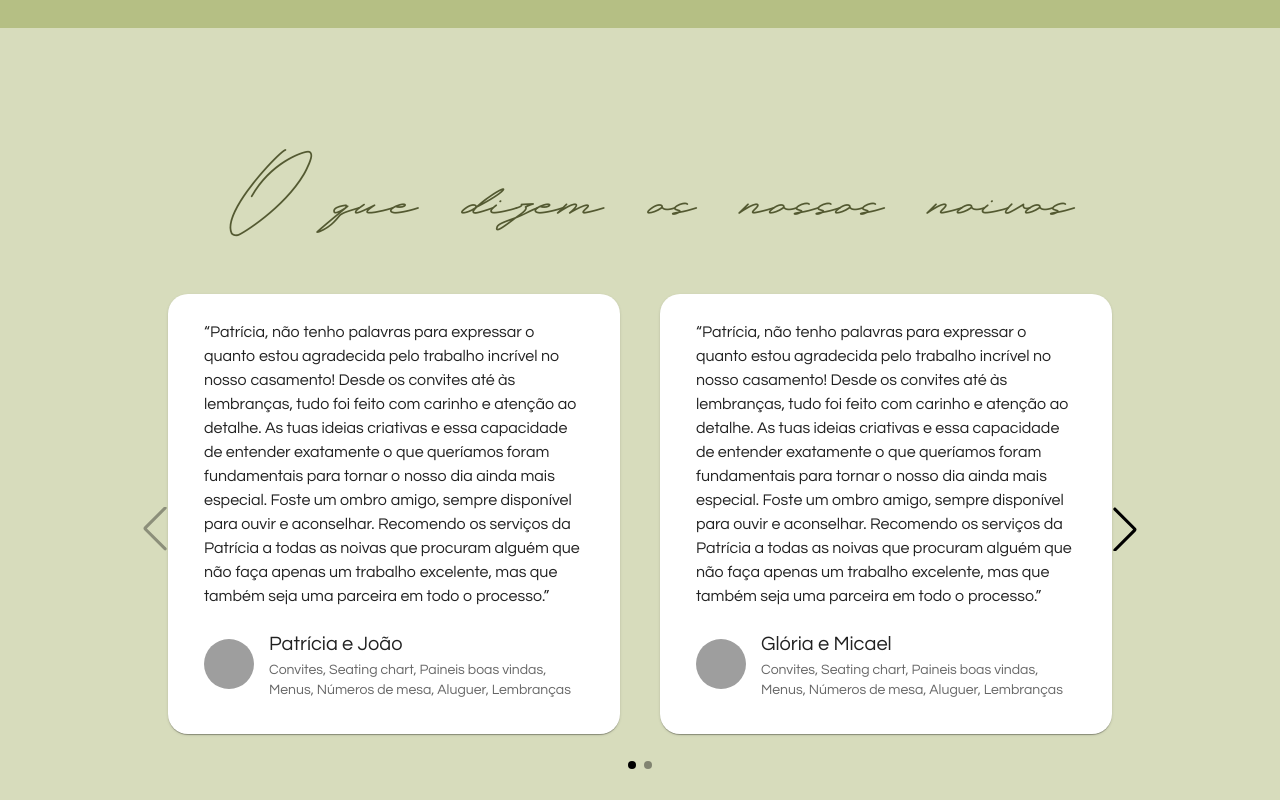
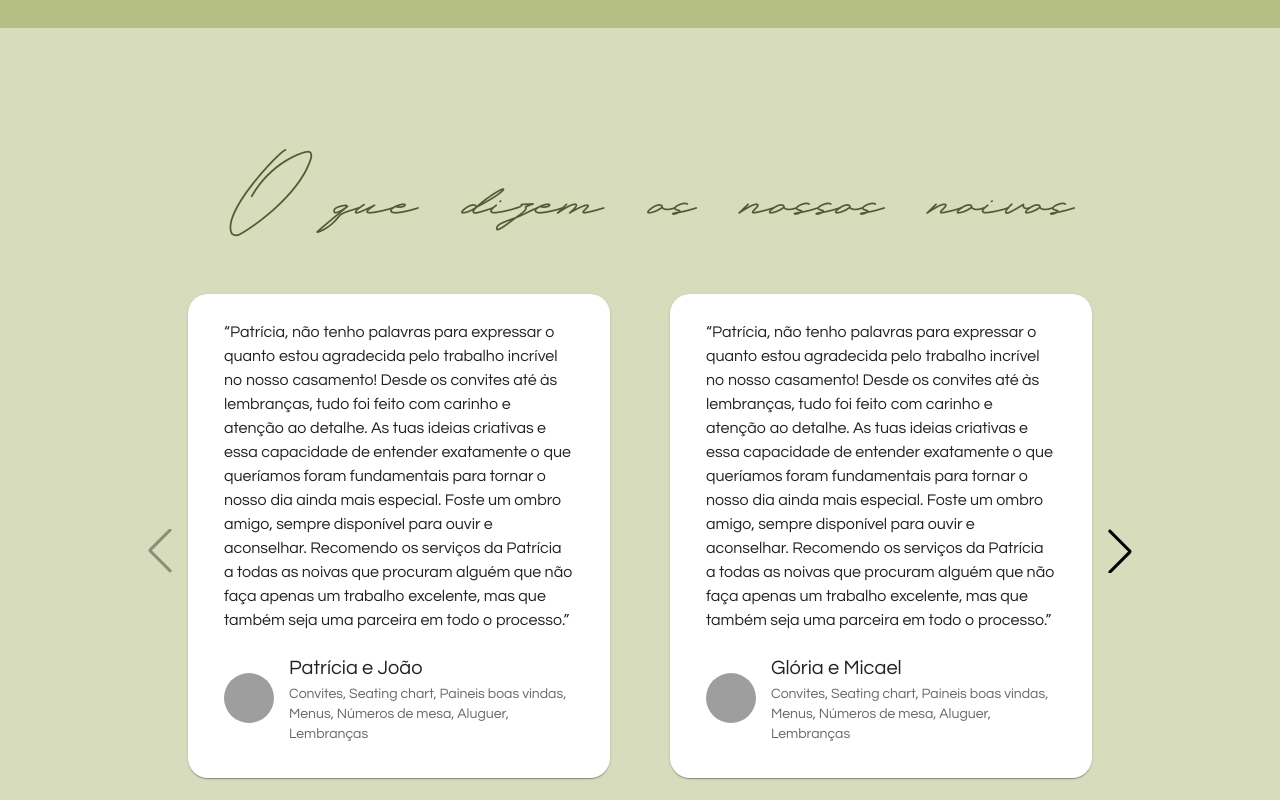
Before and after one commit to patsilvarte/patsilvarte-weddings, a React (Vite) app: page /#/ in a window 1280 px wide. Shown: the part 3360-4160 px from the top of the page. Built offline with nearby package versions, Linux system fonts and the light colour scheme; grey boxes are pictures that could not be loaded.

Commit message:
fix on style for siper of review

```diff
--- a/src/components/homepage/ReviewsSection.scss
+++ b/src/components/homepage/ReviewsSection.scss
@@ -1,6 +1,6 @@
 .wedding-reviews {
   overflow: hidden;
-  padding: 0 28px;
+  padding: 0 48px;
 
   .swiper {
     overflow: visible;
@@ -11,10 +11,10 @@
     position: absolute;
   }
   .swiper-button-prev {
-    left: -35px !important;
+    left: -50px !important;
   }
   .swiper-button-next {
-    right: -35px !important;
+    right: -50px !important;
   }
   .swiper-pagination-bullet {
     background: #000;
--- a/src/components/homepage/ReviewsSection.tsx
+++ b/src/components/homepage/ReviewsSection.tsx
@@ -30,7 +30,7 @@ export const ReviewsSection = () => {
         keyboard
         effect="fade"
         pagination={{ clickable: true }}
-        spaceBetween={40}
+        spaceBetween={60}
         slidesPerView={1}
         breakpoints={{
           900: {
```
